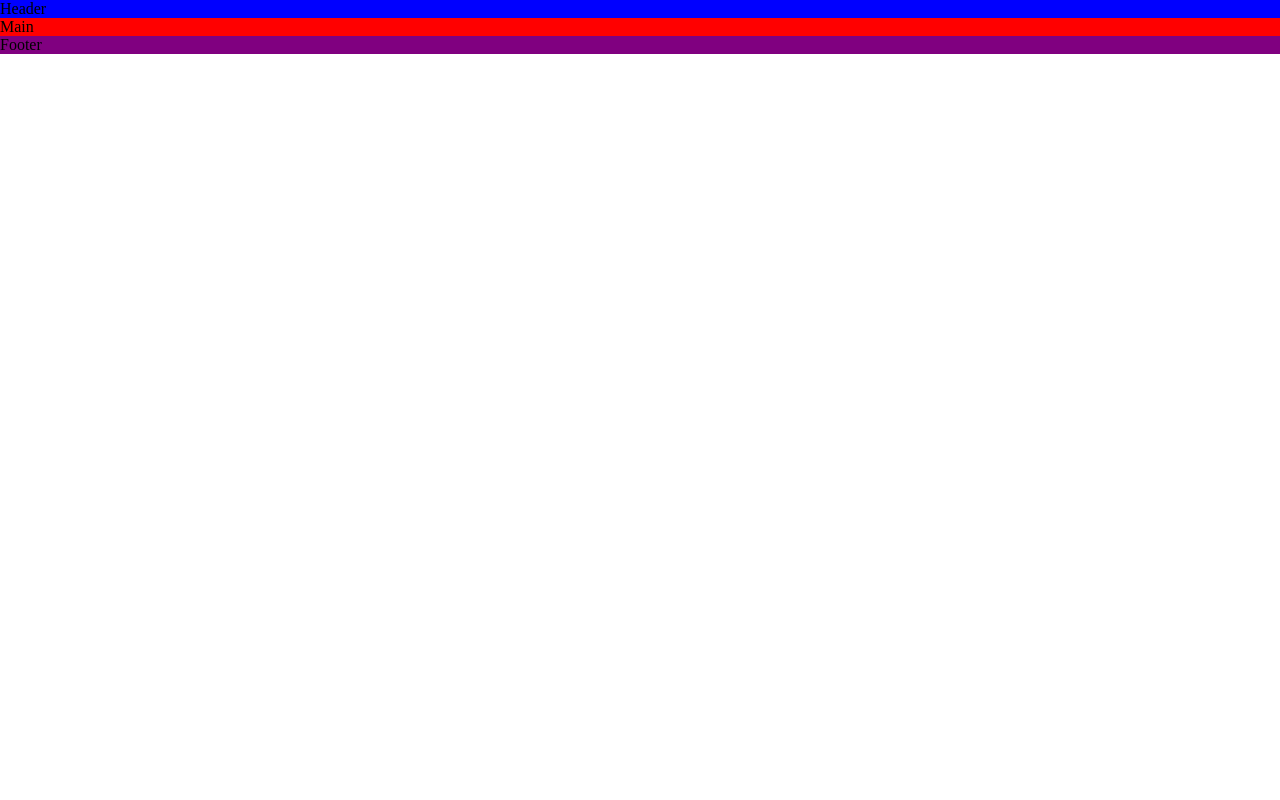
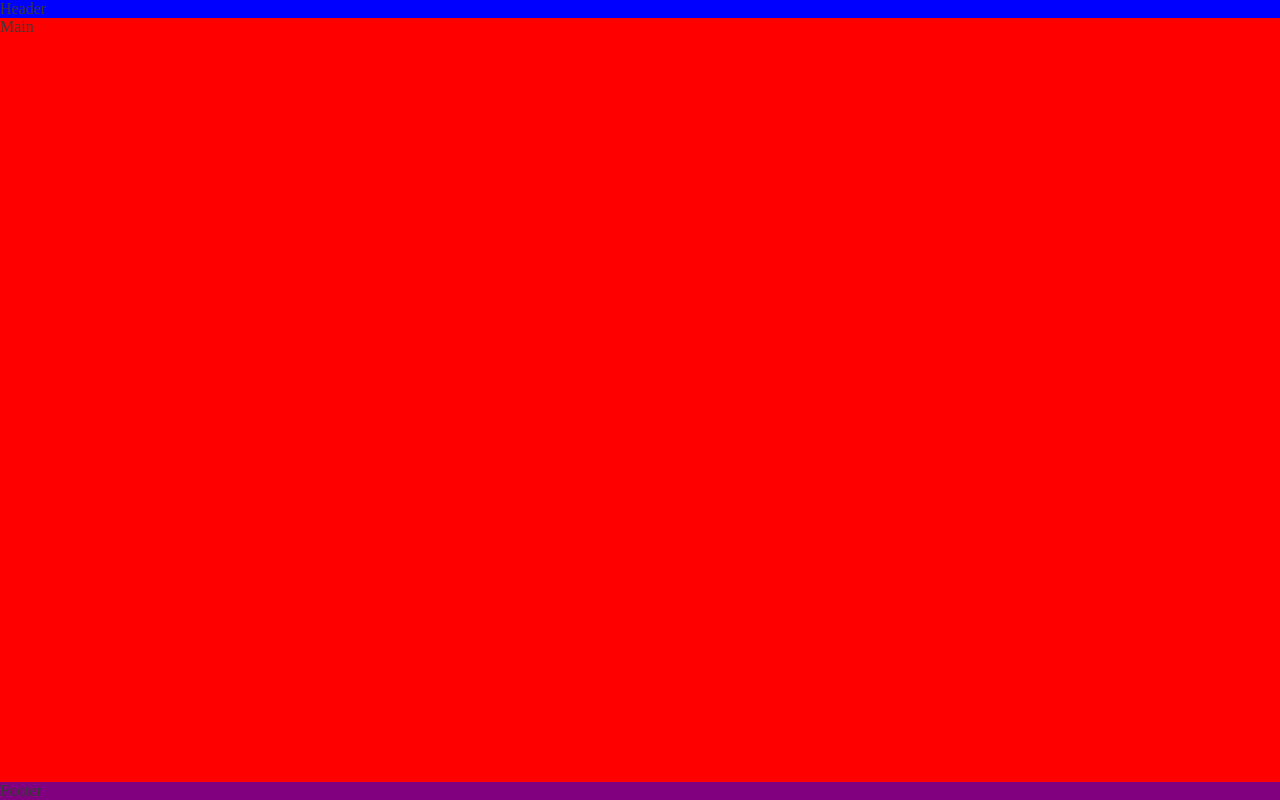
Before and after one commit to fridalannerstrom/loverunning, a plain HTML site: page index.html in a window 1280 px wide. Drawn offline with Linux system fonts and the light colour scheme.

Commit message:
added basic flex styling, footer at bottom

```diff
--- a/assets/css/style.css
+++ b/assets/css/style.css
@@ -1,9 +1,16 @@
 /* ta bort deafault browsers */
-
 * {
     padding: 0px;
     margin: 0px;
     box-sizing: border-box;
+}
+
+/* General styles */
+body {
+    min-height: 100vh;
+    display: flex;
+    flex-direction: column;
+    color: #3a3a3a;
 }
 
 /* header */
@@ -16,6 +23,7 @@ header {
 
 main {
     background-color: red;
+    flex: 1 0 auto;
 }
 
 /* Footer */
```
